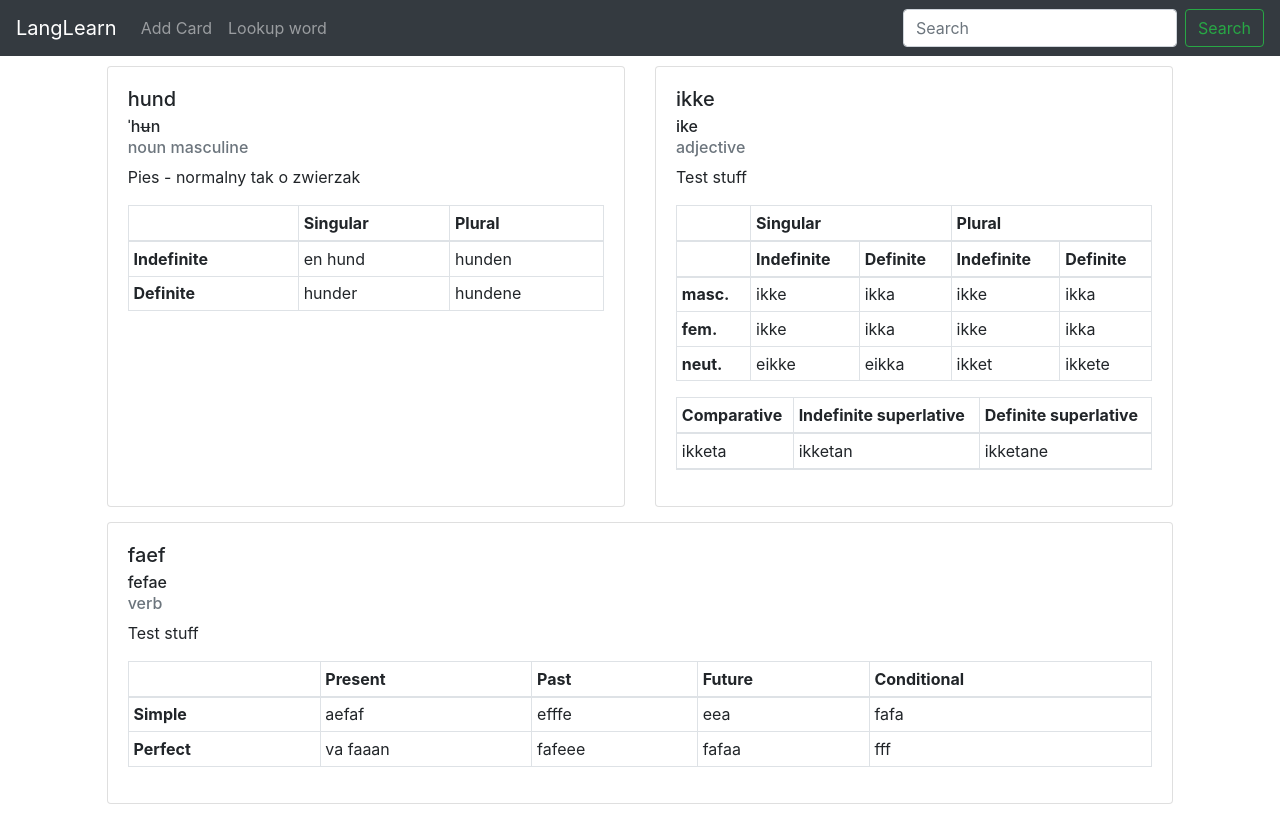
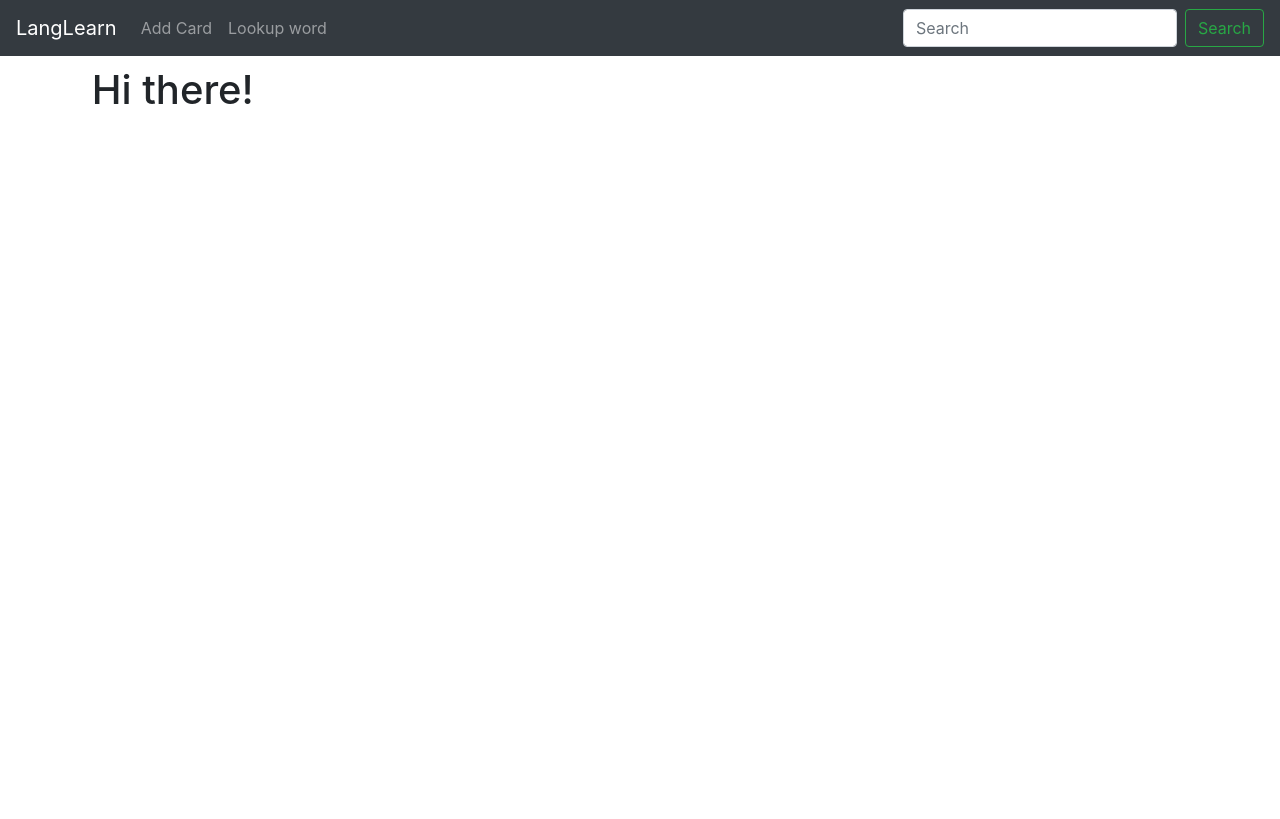
Before and after one commit to KyattPL/lang-learn-app, a React (Create React App) app in the folder frontend/: page / in a window 1280 px wide. Built offline with nearby package versions, Linux system fonts and the light colour scheme.

Commit message:
Fully implemented the search feature (added modals and properly displaying the card)

```diff
--- a/frontend/src/Routes.jsx
+++ b/frontend/src/Routes.jsx
@@ -4,17 +4,12 @@ import Row from 'react-bootstrap/Row';
 import Col from 'react-bootstrap/Col';
 import CardDeck from 'react-bootstrap/CardDeck';
 
-import NorwegianCard from './components/norwegian/NorwegianCard.jsx';
 import Header from './components/Header.jsx';
 import SearchCard from './components/SearchCard';
 
 import { Route, Switch } from 'react-router-dom';
 
 function App() {
-
-  let testCard = require('./cards/norwegian/test_card.json');
-  let secondCard = require('./cards/norwegian/test_card2.json');
-  let thirdCard = require('./cards/norwegian/test_card3.json');
 
   return (
     <div className="App">
@@ -27,9 +22,7 @@ function App() {
               </Col>
               <Col xs="10">
                 <CardDeck className="deck">
-                  <NorwegianCard cardObj={testCard} />
-                  <NorwegianCard cardObj={secondCard} />
-                  <NorwegianCard cardObj={thirdCard} />
+                  <h1>Hi there!</h1>
                 </CardDeck>
               </Col>
               <Col>
--- a/frontend/src/cards/norwegian/test_card.json
+++ /dev/null
@@ -1,18 +0,0 @@
-{
-    "word": "hund",
-    "pronounciation": "ˈhʉn",
-    "translation": [
-        {
-            "type": "noun",
-            "meaning": "Pies - normalny tak o zwierzak",
-            "grammarNoun": {
-                "countable": "true",
-                "gender": "masculine",
-                "singularIndefinite": "en hund",
-                "singularDefinite": "hunden",
-                "pluralIndefinite": "hunder",
-                "pluralDefinite": "hundene"
-            }
-        }
-    ]
-}
--- a/frontend/src/cards/norwegian/test_card2.json
+++ /dev/null
@@ -1,27 +0,0 @@
-{
-    "word": "ikke",
-    "pronounciation": "ike",
-    "translation": [
-        {
-            "type": "adjective",
-            "meaning": "Test stuff",
-            "grammarAdj": {
-                "masculineSinIndef": "ikke",
-                "masculineSinDef": "ikka",
-                "masculinePlIndef": "ikke",
-                "masculinePlDef": "ikka",
-                "feminineSinIndef": "ikke",
-                "feminineSinDef": "ikka",
-                "femininePlIndef": "ikke",
-                "femininePlDef": "ikka",
-                "neuterSinIndef": "eikke",
-                "neuterSinDef": "eikka",
-                "neuterPlIndef": "ikket",
-                "neuterPlDef": "ikkete",
-                "comparative": "ikketa",
-                "indefSuperlative": "ikketan",
-                "defSuperlative": "ikketane"
-            }
-        }
-    ]
-}
--- a/frontend/src/cards/norwegian/test_card3.json
+++ /dev/null
@@ -1,22 +0,0 @@
-{
-    "word": "faef",
-    "pronounciation": "fefae",
-    "translation": [
-        {
-            "type": "verb",
-            "meaning": "Test stuff",
-            "grammarVerb": {
-                "infinitive": "faef",
-                "present": "aefaf",
-                "past": "efffe",
-                "future": "eea",
-                "conditional": "fafa",
-                "imperative": "fafaef",
-                "presentPerfect": "va faaan",
-                "pastPerfect": "fafeee",
-                "futurePerfect": "fafaa",
-                "conditionalPerfect": "fff"
-            }
-        }
-    ]
-}
--- a/frontend/src/components/SearchCard.jsx
+++ b/frontend/src/components/SearchCard.jsx
@@ -5,15 +5,27 @@ import Button from 'react-bootstrap/Button';
 import Container from 'react-bootstrap/Container';
 import Row from 'react-bootstrap/Row';
 import Col from 'react-bootstrap/Col';
+import Modal from 'react-bootstrap/Modal';
 
 import { useState } from 'react';
+import NorwegianCard from './norwegian/NorwegianCard';
 
 function SearchCard() {
 
     const [validated, setValidated] = useState(false);
+    const [hasBeenFound, setFound] = useState(false);
+    const [cardInfo, setCardInfo] = useState(null);
 
-    let hasBeenFound = false;
-    let cardInfo = null;
+    const [noWord, setNoWord] = useState(null);
+    const [show, setShow] = useState(false);
+
+    const handleClose = () => setShow(false);
+
+    const showModal = (missingWord) => {
+        setNoWord(missingWord);
+        setShow(true);
+        return;
+    }
 
     const searchCard = (event) => {
 
@@ -28,16 +40,20 @@ function SearchCard() {
                 headers: {
                     'Content-Type': 'application/json',
                 },
-                body: JSON.stringify({word: wordInput.value})
+                body: JSON.stringify({ word: wordInput.value })
             }).then(response => response.text())
                 .then(data => {
-                if (data === "WORD_NOT_FOUND") {
-                    console.log("Oops, no word there!");
+                    if (data === "ERR") {
+                        console.log("Oops, something went wrong!");
                     } else if (data === "MISSING_WORD") {
                         console.log("Somehow your word wasn't passed to the backend");
                     } else {
-                    hasBeenFound = true;
-                    cardInfo = data;
+                        if (data === '') {
+                            showModal(wordInput.value);
+                        } else {
+                            setCardInfo(JSON.parse(data));
+                            setFound(true);
+                        }
                     }
                 }).catch((error) => {
                     console.error('Error:', error);
@@ -62,7 +78,7 @@ function SearchCard() {
                                 <InputGroup.Text>Search:</InputGroup.Text>
                             </InputGroup.Prepend>
                             <FormControl required id="wordInput" placeholder="Word" />
-                                <FormControl.Feedback style={{order: 4}} type="invalid">Empty box!</FormControl.Feedback>
+                            <FormControl.Feedback style={{ order: 4 }} type="invalid">Empty box!</FormControl.Feedback>
                             <Button type="submit" variant="success">
                                 Submit
                             </Button>
@@ -75,12 +91,23 @@ function SearchCard() {
             <Row>
                 <Col>
                 </Col>
-                <Col>
-                    { hasBeenFound ? <div>Found it! {cardInfo} </div> : null }
+                <Col xs={10} className="mt-2">
+                    {hasBeenFound ? <NorwegianCard cardObj={cardInfo} /> : null}
                 </Col>
                 <Col>
                 </Col>
             </Row>
+            <Modal show={show} onHide={handleClose}>
+                <Modal.Header closeButton>
+                    <Modal.Title>Not in dictionary</Modal.Title>
+                </Modal.Header>
+                <Modal.Body>We couldn't find the word {noWord} in the dictionary</Modal.Body>
+                <Modal.Footer>
+                    <Button variant="primary" onClick={handleClose}>
+                        Close
+                    </Button>
+                </Modal.Footer>
+            </Modal>
         </Container>
     )
 }
```
Also changed, not shown: 23 other files (tests, documents, lock files or other folders). Lines whose indentation alone changed are shown as unchanged.
